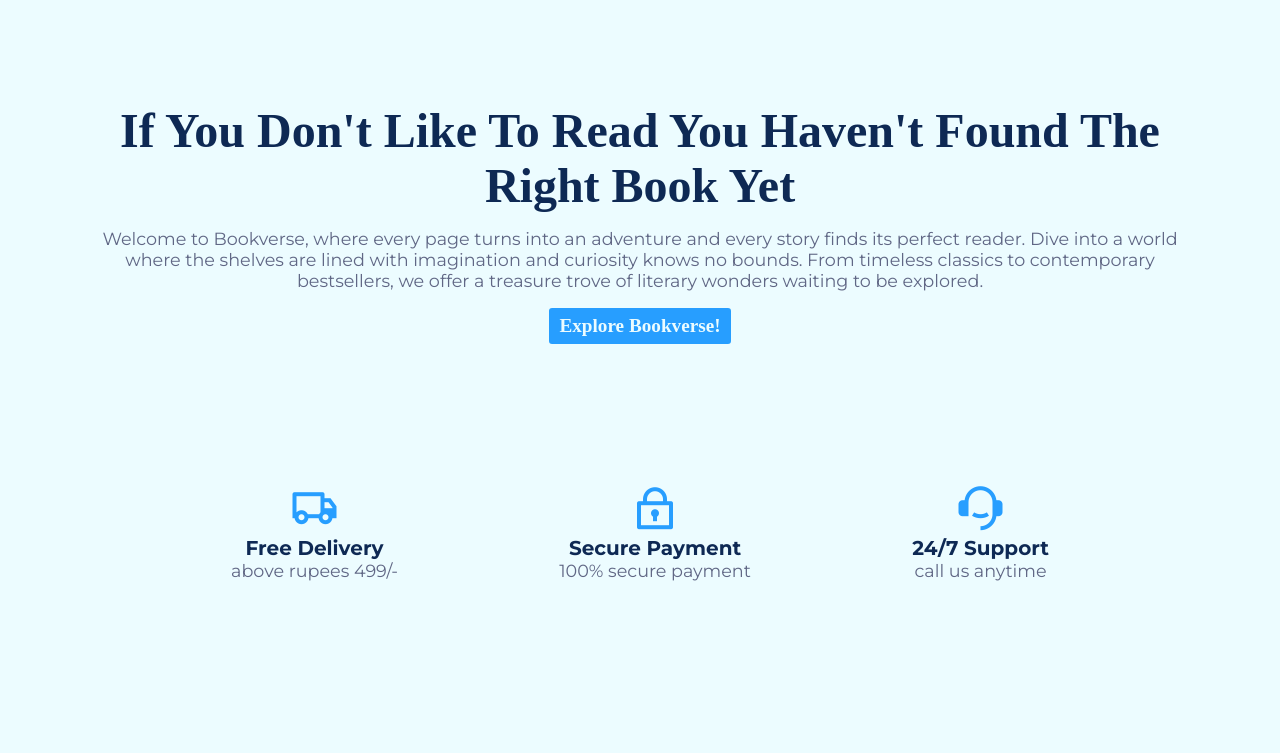
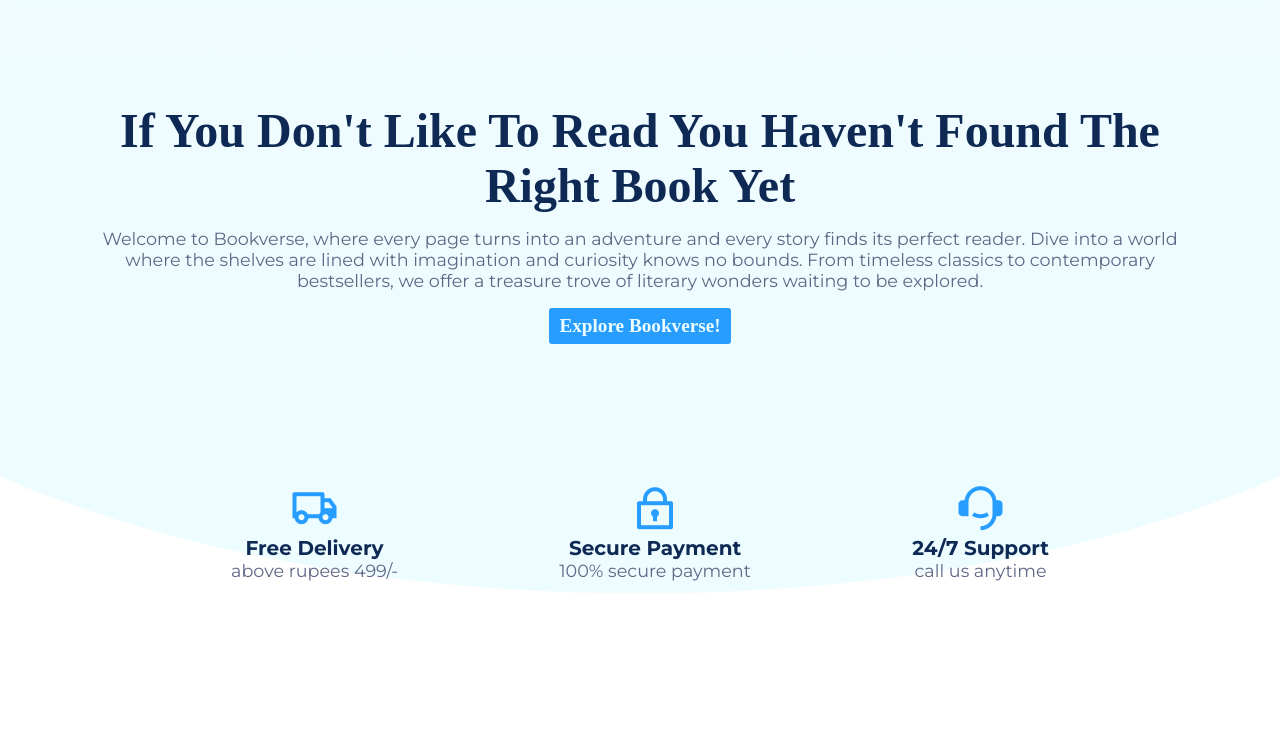
Before and after one commit to mdaadilsiddiqui/Bookverse, a plain HTML site: page index.html in a window 1280 px wide. Shown: the part 47-800 px from the top of the page. Drawn offline with nearby package versions, Linux system fonts and the light colour scheme; a web font is replaced by a local one.

Commit message:
Update style.css

```diff
--- a/assets/css/style.css
+++ b/assets/css/style.css
@@ -86,7 +86,7 @@ button:hover {
 /* ============= HEADER & NAVBAR============= */
 .header {
   height: 100vh;
-  background-image: url(header-bg.png);
+  background-image: url(/header-bg.png);
   background-position: bottom;
   background-size: cover;
 }
```
